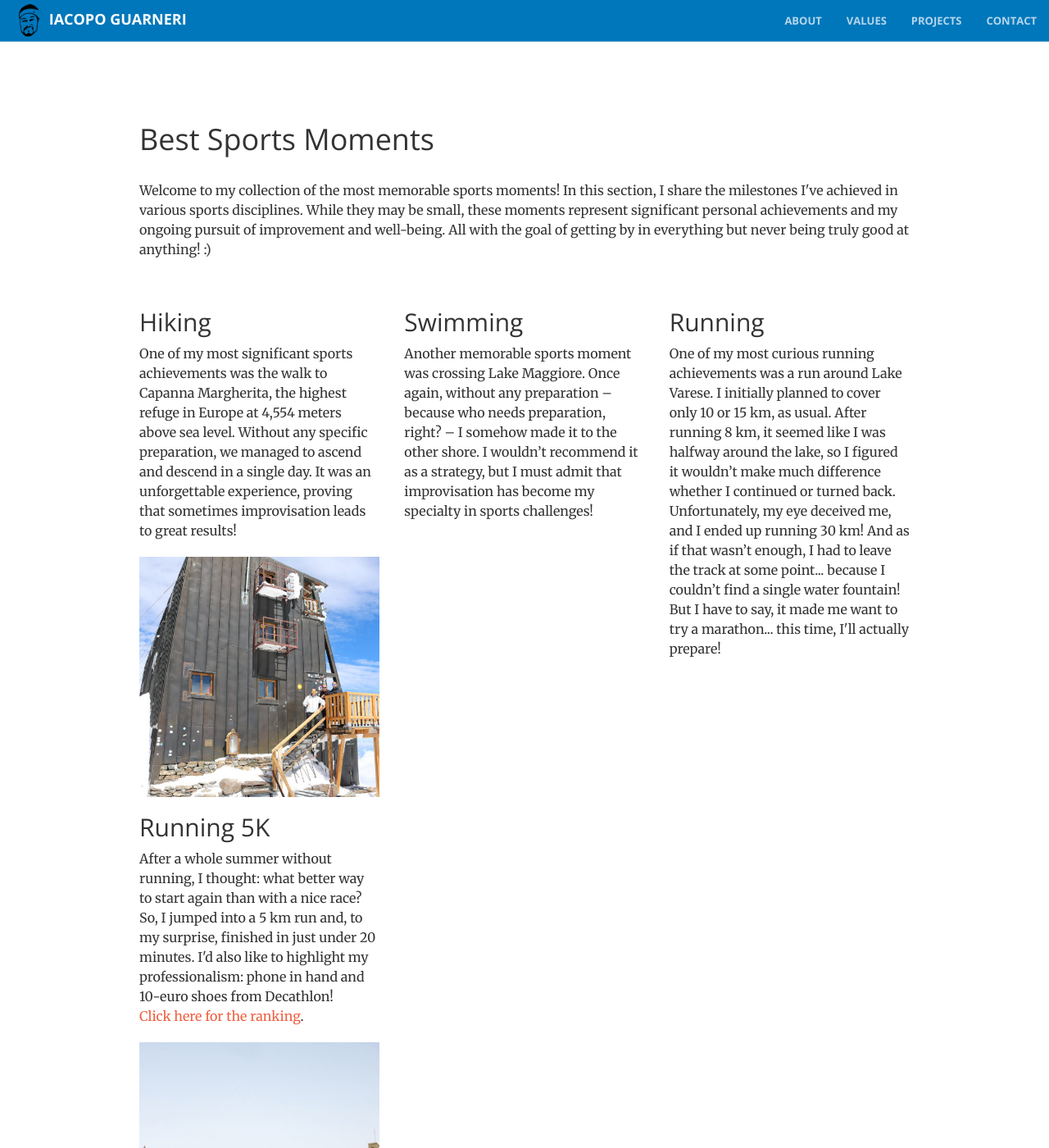
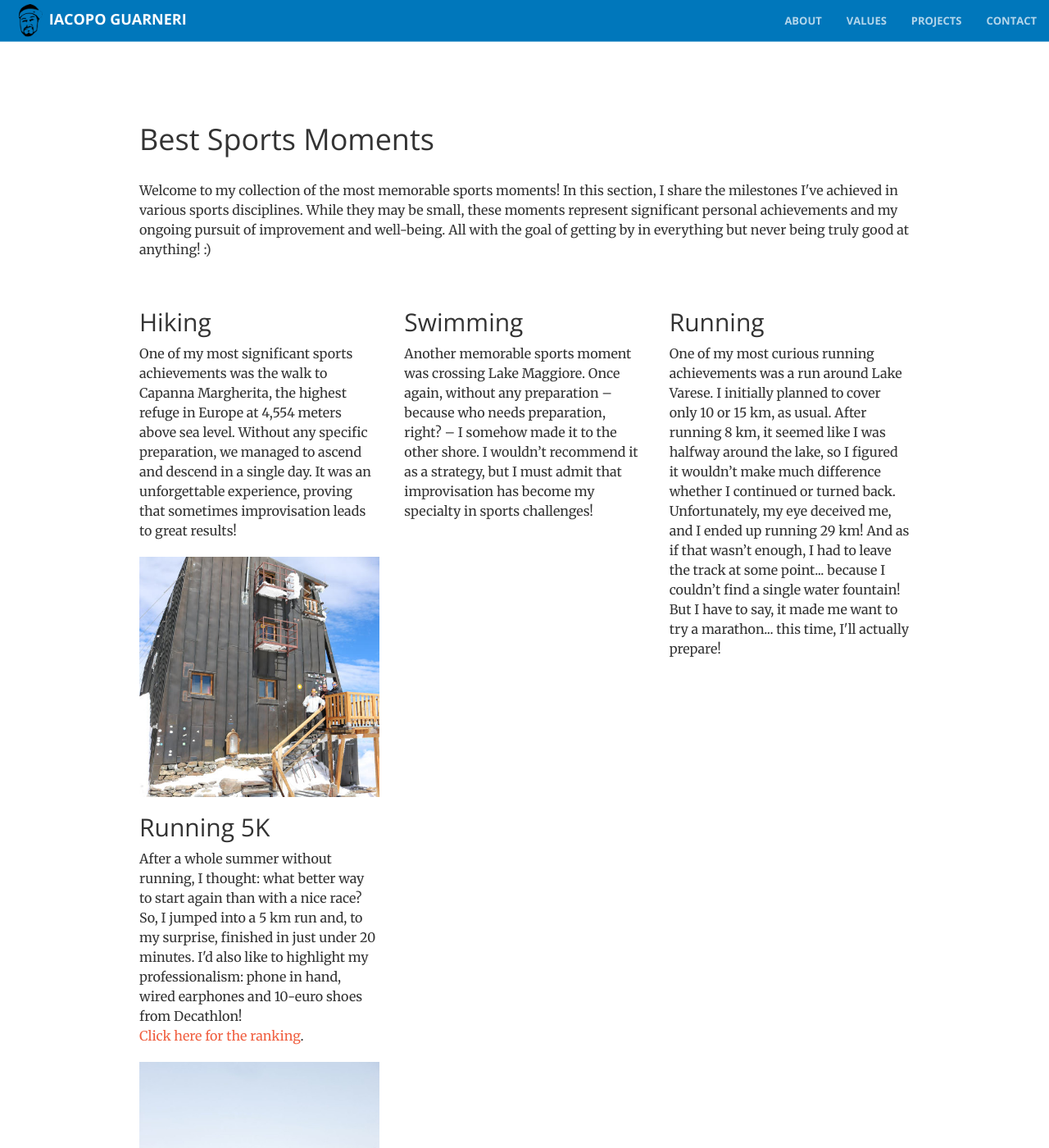
Before and after one commit to iacoposk8/iacoposk8.github.io, a Jekyll site: the page built from sports.html, in a window 1280 px wide and 1400 px high. Shown: the whole window at 82% size. Built offline with Jekyll 4.4.1, drawn with Linux system fonts in a browser that asks for light colours; a script that is not in the unit is left out.

Commit message:
Update sports.html

```diff
--- a/sports.html
+++ b/sports.html
@@ -21,7 +21,7 @@
   </div>
   <div class="col-md-4">
     <h2>Running</h5>
-    <p>One of my most curious running achievements was a run around Lake Varese. I initially planned to cover only 10 or 15 km, as usual. After running 8 km, it seemed like I was halfway around the lake, so I figured it wouldn’t make much difference whether I continued or turned back. Unfortunately, my eye deceived me, and I ended up running 30 km! And as if that wasn’t enough, I had to leave the track at some point... because I couldn’t find a single water fountain! But I have to say, it made me want to try a marathon... this time, I'll actually prepare!</p>
+    <p>One of my most curious running achievements was a run around Lake Varese. I initially planned to cover only 10 or 15 km, as usual. After running 8 km, it seemed like I was halfway around the lake, so I figured it wouldn’t make much difference whether I continued or turned back. Unfortunately, my eye deceived me, and I ended up running 29 km! And as if that wasn’t enough, I had to leave the track at some point... because I couldn’t find a single water fountain! But I have to say, it made me want to try a marathon... this time, I'll actually prepare!</p>
     <div class="strava-embed-placeholder" data-embed-type="activity" data-embed-id="5779461884" data-style="standard"></div><script src="https://strava-embeds.com/embed.js"></script>
   </div>
 </div>
@@ -29,7 +29,7 @@
 <div class="row">
   <div class="col-md-4">
     <h2>Running 5K</h5>
-    <p>After a whole summer without running, I thought: what better way to start again than with a nice race? So, I jumped into a 5 km run and, to my surprise, finished in just under 20 minutes. I'd also like to highlight my professionalism: phone in hand and 10-euro shoes from Decathlon!<br /><a href="https://www.move4all.eu/gara-5-km/" target="_blank">Click here for the ranking</a>.</p>
+    <p>After a whole summer without running, I thought: what better way to start again than with a nice race? So, I jumped into a 5 km run and, to my surprise, finished in just under 20 minutes. I'd also like to highlight my professionalism: phone in hand, wired earphones and 10-euro shoes from Decathlon!<br /><a href="https://www.move4all.eu/gara-5-km/" target="_blank">Click here for the ranking</a>.</p>
     <a href="img/sports/run5k.jpg" target="_blank"><img src="img/sports/run5k_thumb.jpg"></a>
   </div>
 </div>
```
